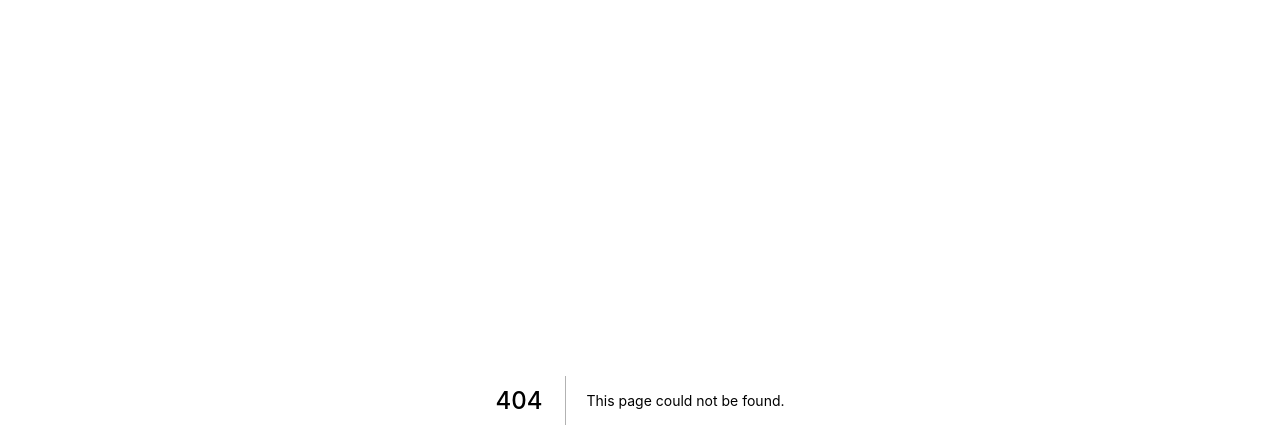
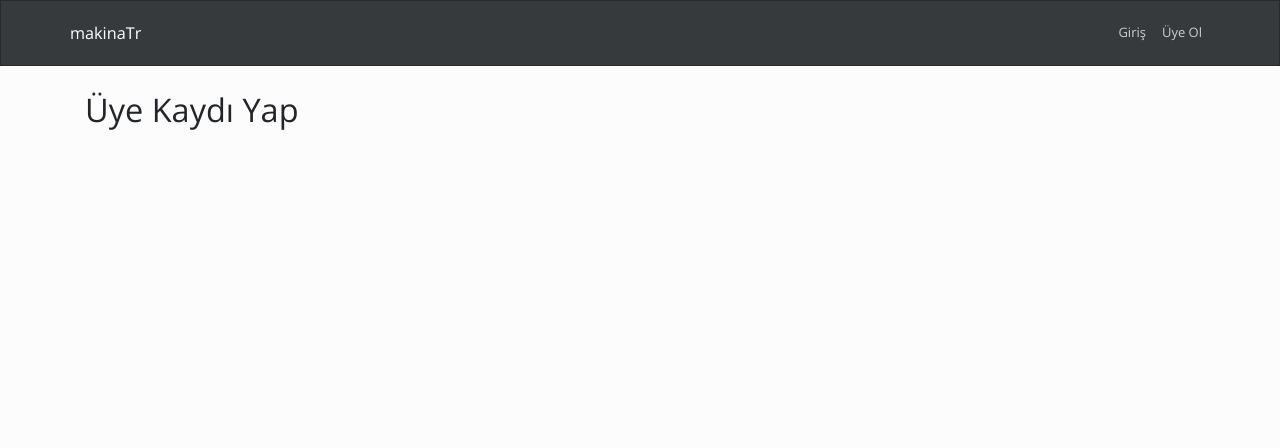
Before and after one commit to atalaymurat/makina-next, a Next.js app: page /kayit in a window 1280 px wide. Before the commit this address had no page. Shown: the top 448 px of the page. Built offline with nearby package versions, Linux system fonts and the light colour scheme.

Commit message:
external source data call

```diff
--- a/components/Navbar.jsx
+++ b/components/Navbar.jsx
@@ -15,8 +15,8 @@ const Navbar = () => {
               </Link>
             </li>
             <li className="nav-item">
-              <Link href="/">
-                <a className="nav-link">Geliştirme</a>
+              <Link href="/kayit">
+                <a className="nav-link">Üye Ol</a>
               </Link>
             </li>
           </ul>
--- /dev/null
+++ b/pages/kayit.js
@@ -0,0 +1,8 @@
+import Layout from '../components/Layout'
+const Kayit = () => (
+  <Layout>
+    <h1>Üye Kaydı Yap</h1>
+  </Layout>
+)
+
+export default Kayit
```
Also changed, not shown: pages/index.js (+6 -5 lines).
